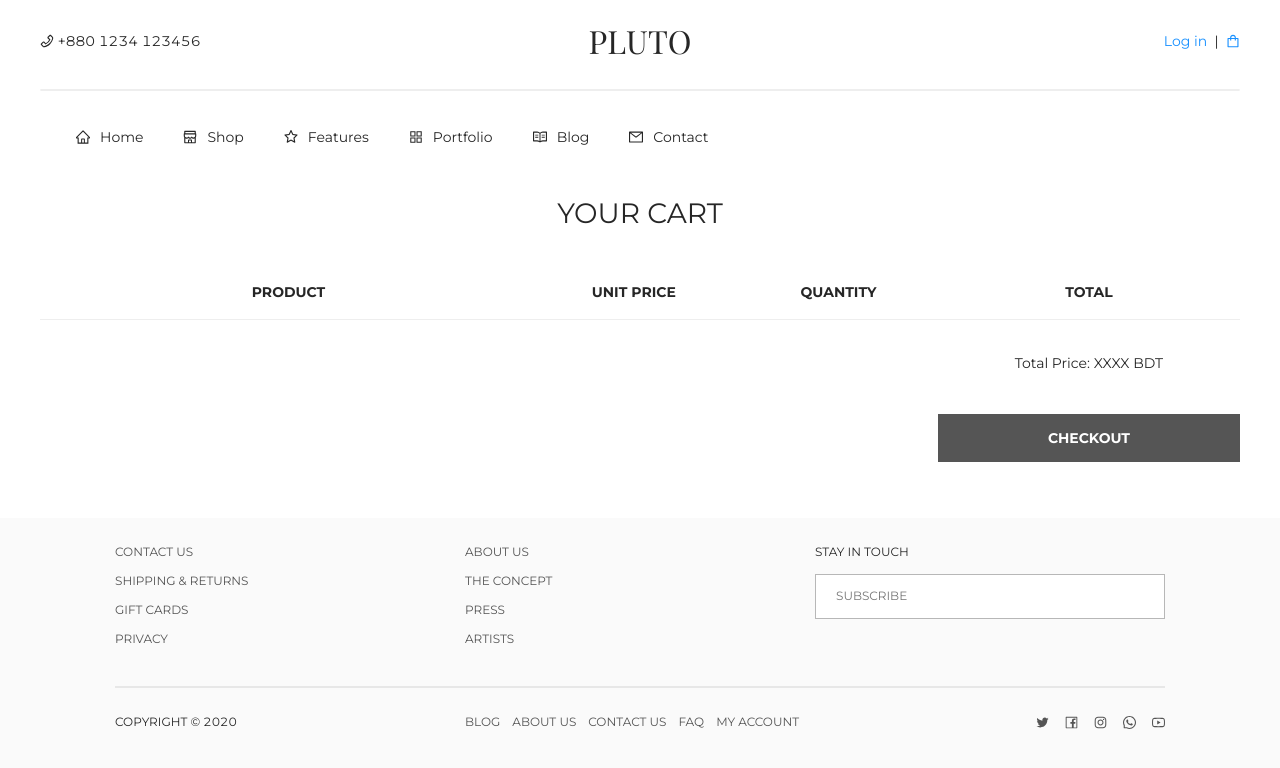
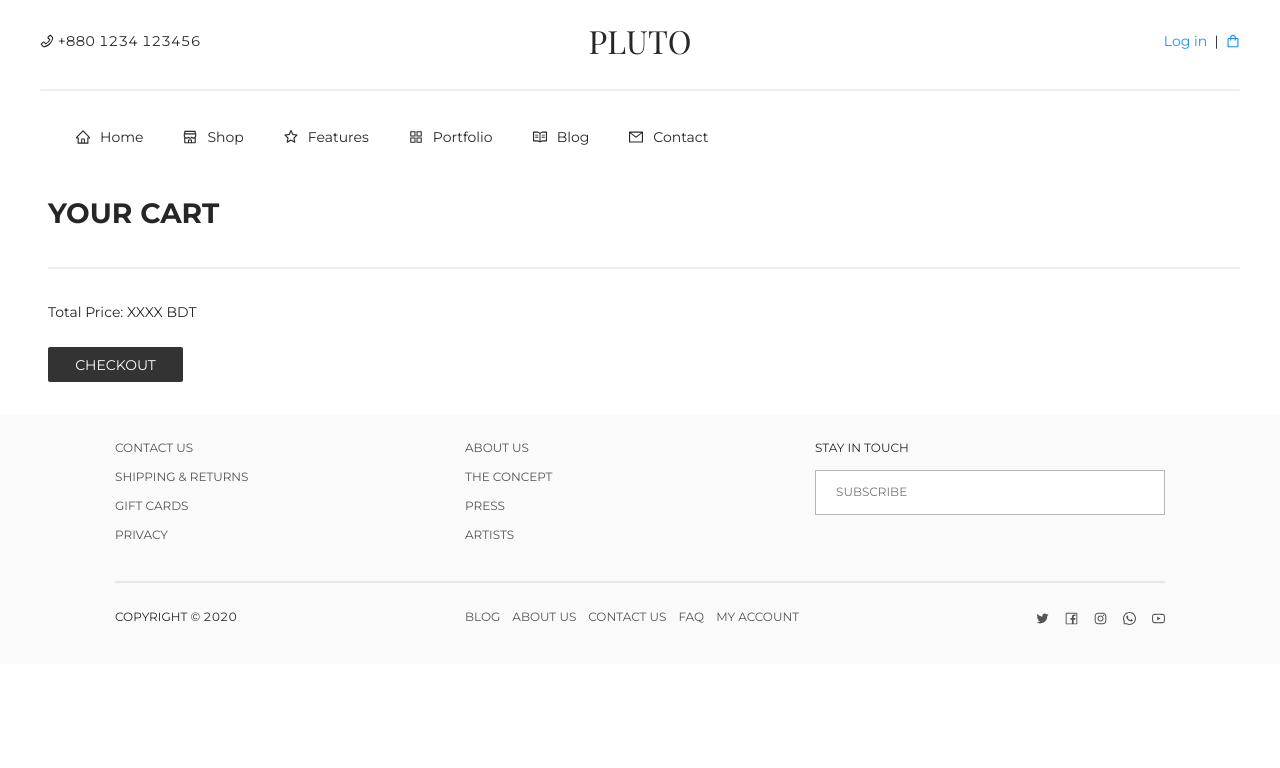
Before and after one commit to Alamin02/pluto, a React (Create React App) app: page /cart in a window 1280 px wide. Shown: the top 768 px of the page. Built offline with nearby package versions, Linux system fonts and the light colour scheme; a web font is replaced by a local one.

Commit message:
refactor: totally revamed the CartItem UI

```diff
--- a/src/components/cart/CartItem.js
+++ b/src/components/cart/CartItem.js
@@ -7,7 +7,7 @@ import QuantityCounter from "./QuantityCounter";
 
 import styles from "./CartItem.module.css";
 
-function CartItem({ id, productName, price, imageUrl, onRemove }) {
+function CartItem({ id, productName, price, imageUrl, onRemove, description }) {
   const [count, setCount] = useState(1);
 
   const handleCount = (value) => {
@@ -15,26 +15,31 @@ function CartItem({ id, productName, price, imageUrl, onRemove }) {
   };
 
   return (
-    <tr className={styles.tableRowBottomBorder}>
-      <td>
-        <Button type="text" onClick={() => onRemove(id)}>
-          <CloseCircleOutlined />
-        </Button>
-      </td>
-      <td className={styles.productNameAndImage}>
-        <img
-          src={imageUrl}
-          className={styles.productImage}
-          alt="product_image"
-        />
-        <p className={styles.productName}>{productName}</p>
-      </td>
-      <td className={styles.centerCol}>{price} BDT</td>
-      <td className={styles.centerCol}>
-        <QuantityCounter value={count} onChange={handleCount} />
-      </td>
-      <td className={styles.centerCol}>{price * count} BDT</td>
-    </tr>
+    <section className={styles.cartItemOuterContainer}>
+      <div className={styles.cartItemInnerContainer}>
+        <div className={styles.closeButtonContainer}>
+          <Button
+            type="text"
+            onClick={() => onRemove(id)}
+            className={styles.removeFromCart}
+          >
+            <CloseCircleOutlined />
+            <p className={styles.removeFromCartText}>Remove From Cart</p>
+          </Button>
+        </div>
+        <img className={styles.productImage} src={imageUrl} alt={productName} />
+        <div className={styles.productInfo}>
+          <h1 className={styles.title}>{productName}</h1>
+          <div className={styles.priceOnSmallScreen}>{price} BDT</div>
+          <div className={styles.description}>{description}</div>
+          <div className={styles.counterStyle}>
+            <QuantityCounter value={count} onChange={handleCount} />
+          </div>
+        </div>
+      </div>
+      <hr className={styles.cartHr} />
+      <div className={styles.priceOnBigScreen}>{price * count} BDT</div>
+    </section>
   );
 }
 
--- a/src/components/cart/CartItem.module.css
+++ b/src/components/cart/CartItem.module.css
@@ -1,31 +1,120 @@
-.tableRowBottomBorder {
-  border-bottom: 1px solid #eeeeee;
-  border-radius: 9999px;
+.cartItemOuterContainer {
+  position: relative;
 }
 
-.centerCol {
-  text-align: center;
+.cartItemInnerContainer {
+  display: flex;
+  vertical-align: top;
+  flex-direction: row;
 }
 
-img {
-  display: inline-flex;
+.closeButtonContainer {
+  flex-grow: 0;
+  margin-top: auto;
+  margin-bottom: auto;
+  padding-left: 4rem;
 }
-.productNameAndImage {
-  display: flex;
-  align-items: center;
+
+.removeFromCart {
+  color: white;
+  background-color: #ef4444;
+}
+
+.removeFromCart:hover {
+  color: white;
+  background-color: #f87171;
+}
+
+.removeFromCartText {
+  display: none;
 }
 
 .productImage {
-  width: 30%;
-  height: 5rem;
-  object-fit: cover;
+  width: 10rem;
+  margin-left: 4rem;
 }
 
-.productName {
-  margin-left: 1.5rem;
-  margin-top: 1rem;
+.productInfo {
+  margin-left: 4rem;
 }
 
-td {
-  padding: 2rem;
+.title {
+  font-size: 1rem;
 }
+
+.description {
+  margin-bottom: 0.5rem;
+  margin-right: 20rem;
+}
+
+.priceOnSmallScreen {
+  display: none;
+  font-weight: bold;
+}
+
+.counterStyle {
+  flex-grow: 0;
+  width: 2rem;
+}
+
+.priceOnBigScreen {
+  position: absolute;
+  top: 0px;
+  right: 0px;
+  display: block;
+  font-size: 1rem;
+}
+
+.cartHr {
+  border: 1px solid #eeeeee;
+  border-radius: 9999px;
+  margin-top: 2rem;
+  margin-bottom: 2rem;
+}
+
+@media screen and (max-width: 600px) {
+  .cartItemInnerContainer {
+    flex-direction: column;
+  }
+
+  .closeButtonContainer {
+    padding-left: 0rem;
+    margin-bottom: 1.5rem;
+  }
+
+  .removeFromCartText {
+    display: inline-block;
+    margin-left: 0.5rem;
+  }
+
+  .productImage {
+    margin-left: 0rem;
+    margin-bottom: 1.5rem;
+  }
+
+  .productInfo {
+    margin-left: 0rem;
+    padding-right: 1rem;
+  }
+
+  .title {
+    font-size: 1rem;
+  }
+
+  .description {
+    margin-bottom: 0.5rem;
+    margin-right: 0rem;
+  }
+  .counterStyle {
+    margin-bottom: -0.5rem;
+    margin-left: -0.5rem;
+  }
+  .priceOnSmallScreen {
+    display: block;
+    margin-bottom: 0.5rem;
+  }
+
+  .priceOnBigScreen {
+    display: none;
+  }
+}
--- a/src/components/product-view/AddToCart.js
+++ b/src/components/product-view/AddToCart.js
@@ -1,10 +1,10 @@
 import React from "react";
 import { useDispatch } from "react-redux";
-import ButtonStyled from "../ButtonStyled";
 import { Radio, InputNumber } from "antd";
 import { PlusOutlined, MinusOutlined } from "@ant-design/icons";
 
 import styles from "./ProductView.module.css";
+import BlackButton from "../styled-components/ButtonBlack";
 
 export default function AddToCart({ product }) {
   const dispatch = useDispatch();
@@ -30,7 +30,7 @@ export default function AddToCart({ product }) {
         </Radio.Button>
       </Radio.Group>
       <br />
-      <ButtonStyled title="Add to Cart" onClick={handleAddToCart} />
+      <BlackButton buttonText="Add to Cart" onClick={handleAddToCart} />
     </div>
   );
 }
--- a/src/pages/Cart.js
+++ b/src/pages/Cart.js
@@ -1,6 +1,7 @@
 import { useSelector, useDispatch } from "react-redux";
 
 import CartItem from "../components/cart/CartItem";
+import ButtonBlack from "../components/styled-components/ButtonBlack";
 
 import styles from "./Cart.module.css";
 
@@ -15,15 +16,7 @@ function Cart() {
   return (
     <div className={styles.container}>
       <h1 className={styles.pageTitle}>Your cart</h1>
-      <table className={styles.cartTable}>
-        <tbody>
-          <tr className={styles.tableRowBottomBorder}>
-            <th>&nbsp;</th>
-            <th className={styles.productNameAndImage}>Product</th>
-            <th className={styles.centerCol}>Unit price</th>
-            <th className={styles.centerCol}>Quantity</th>
-            <th className={styles.centerCol}>Total</th>
-          </tr>
+      <hr className={styles.cartHr} />
       {productList.map((item) => (
         <CartItem
           key={item.id}
@@ -32,22 +25,14 @@ function Cart() {
           price={item.price}
           imageUrl={item.imageUrl}
           onRemove={handleRemoveProduct}
+          description={item.description}
         />
       ))}
-          <tr>
-            <td colSpan="4"></td>
-            <td className={styles.finalTotal}>Total Price: XXXX BDT</td>
-          </tr>
-          <tr>
-            <td colSpan="4"></td>
-            <td className={styles.checkoutButtonLayout}>
-              <button block className={styles.buttonStyle}>
-                Checkout
-              </button>
-            </td>
-          </tr>
-        </tbody>
-      </table>
+      <div className={styles.bottomSection}>
+        <div className={styles.bottomSectionContent}></div>
+        <p className={styles.totalPriceSection}>Total Price: XXXX BDT</p>
+        <ButtonBlack buttonText="Checkout" className={styles.checkoutButton} />
+      </div>
       <div className={styles.emptySpace}></div>
     </div>
   );
--- a/src/pages/Cart.module.css
+++ b/src/pages/Cart.module.css
@@ -1,65 +1,45 @@
 .container {
   max-width: 1200px;
-  margin: 0 auto;
+  margin: auto;
+  padding-left: 0.5rem;
+  padding-left: 0.5rem;
 }
 
 .pageTitle {
-  text-align: center;
   text-transform: uppercase;
   margin-top: 1rem;
-}
-
-.cartTable {
-  width: 100%;
-}
-
-.tableRowBottomBorder {
-  border-bottom: 1px solid #eeeeee;
-  border-radius: 9999px;
-}
-
-.productNameAndImage {
-  width: 40%;
-  padding: 2rem;
-  padding-bottom: 1rem;
-  text-transform: uppercase;
-}
-
-.centerCol {
-  text-align: center;
-  padding: 2rem;
-  padding-bottom: 1rem;
-  text-transform: uppercase;
-}
-
-.finalTotal {
-  text-align: center;
-}
-
-.checkoutButtonLayout {
-  /* margin-left: 2rem; */
-  text-align: center;
-  padding: 0;
-}
-
-.buttonStyle {
-  width: 100%;
-  height: 100%;
-  box-shadow: none;
-  border: none;
-  text-shadow: 0px 0px 0px transparent;
   font-weight: bold;
-  color: white;
-  background: #555555;
-  text-transform: uppercase;
-  padding-top: 0.8rem;
-  padding-bottom: 0.8rem;
-}
-
-.buttonStyle:hover {
-  background-color: #777777;
 }
 
 .emptySpace {
   margin-bottom: 3rem;
 }
+
+.cartHr{
+  border: 1px solid #eeeeee;
+  border-radius: 9999px;
+  margin-top: 2rem;
+  margin-bottom: 2rem;
+}
+
+.emptySpace{
+  margin-bottom: 2rem;
+}
+
+.bottomSection{
+  position: relative;
+}
+
+.bottomSectionContent{
+  position: absolute;
+  left: 0px;
+}
+
+.totalPriceSection{
+  text-align: left;
+  margin-bottom: 1.5rem;
+}
+
+.checkoutButton{
+  margin-top: 1.5rem;
+}
```
Lines whose indentation alone changed are shown as unchanged.
